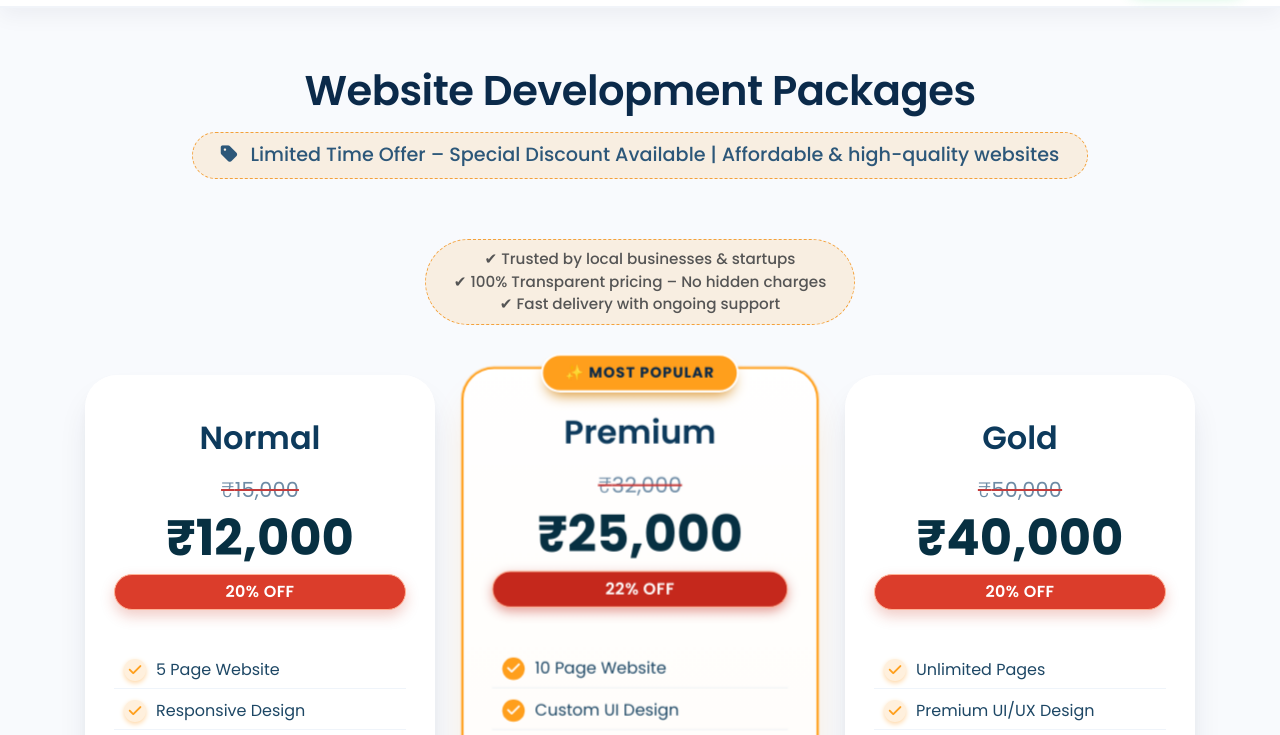
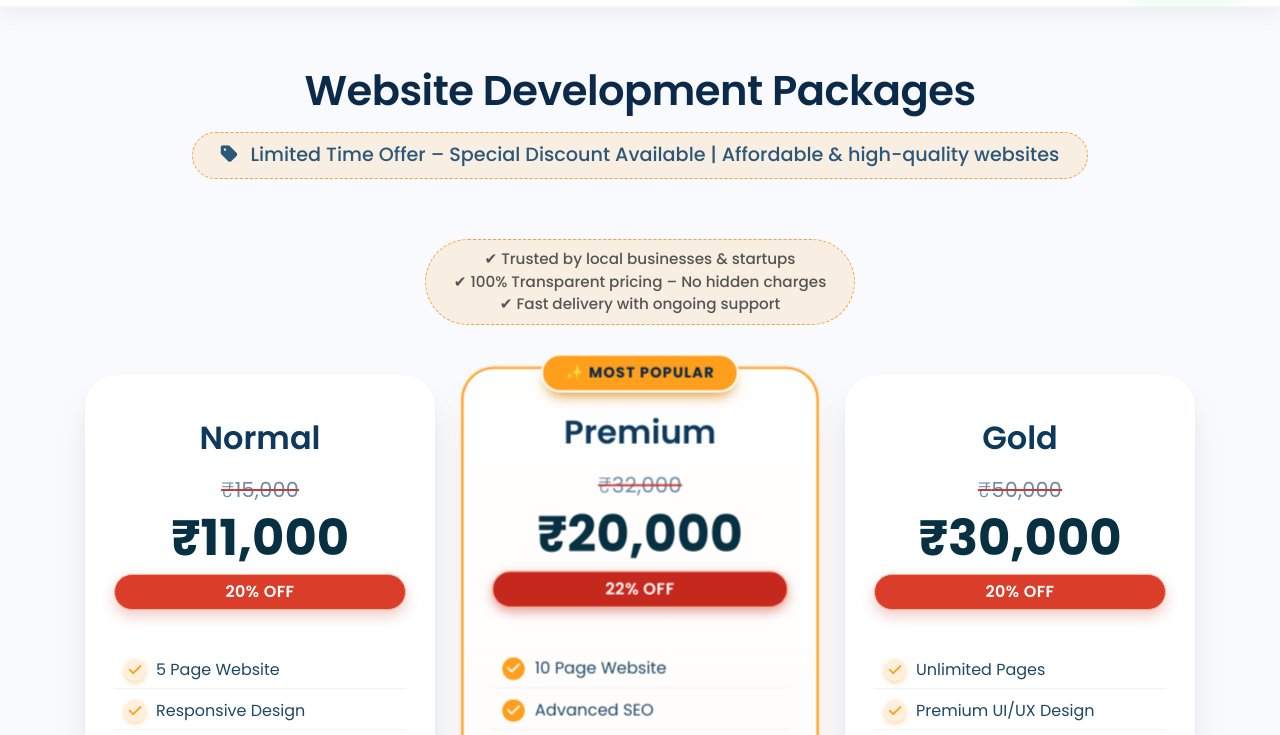
Before and after one commit to sauravsharma-glitch/CODEBITE_WEBSITE, a website: page price.html in a window 1280 px wide. Shown: the part 65-800 px from the top of the page. Drawn offline with Linux system fonts and the light colour scheme.

Commit message:
Update price.html

```diff
--- a/price.html
+++ b/price.html
@@ -1022,7 +1022,7 @@ hr {
             <div class="pricing-card">
                 <h3>Normal</h3>
                 <p class="old-price"><span style="font-weight: 300;">₹</span>15,000</p>
-                <h1>₹12,000</h1>
+                <h1>₹11,000</h1>
                 <span class="discount">20% OFF</span>
                 <ul>
                     <li>5 Page Website</li>
@@ -1045,11 +1045,10 @@ hr {
             <div class="pricing-card popular">
                 <h3>Premium</h3>
                 <p class="old-price"><span style="font-weight: 300;">₹</span>32,000</p>
-                <h1>₹25,000</h1>
+                <h1>₹20,000</h1>
                 <span class="discount">22% OFF</span>
                 <ul>
                     <li>10 Page Website</li>
-                    <li>Custom UI Design</li>
                     <li>Advanced SEO</li>
                     <li>Admin Panel</li>
                     <li>Blog System</li>
@@ -1070,7 +1069,7 @@ hr {
             <div class="pricing-card">
                 <h3>Gold</h3>
                 <p class="old-price"><span style="font-weight: 300;">₹</span>50,000</p>
-                <h1>₹40,000</h1>
+                <h1>₹30,000</h1>
                 <span class="discount">20% OFF</span>
                 <ul>
                     <li>Unlimited Pages</li>
```
